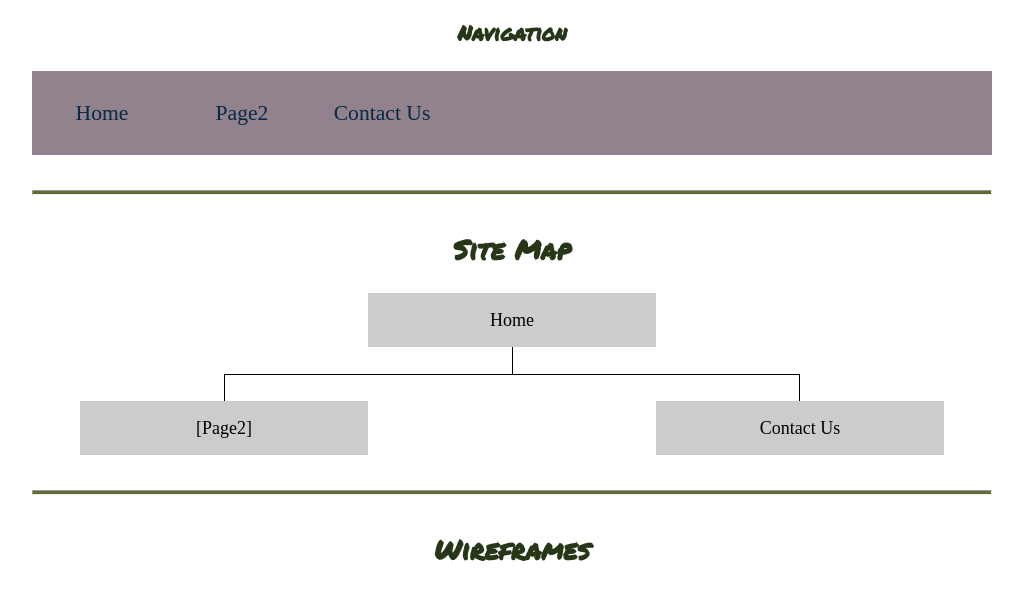
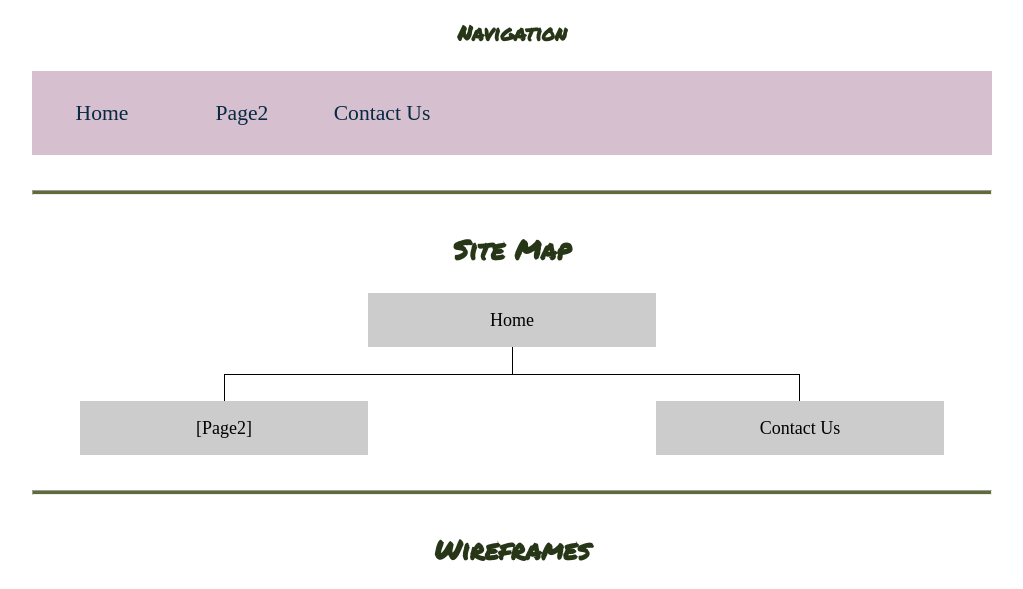
Before and after one commit to ConorMcDowell/wdd130, a plain HTML site: page wwr/site-plan-rafting.html in a window 1280 px wide. Shown: the part 2103-2692 px from the top of the page, without its empty margins (128-1151 px from the left). Drawn offline with Linux system fonts and the light colour scheme; files whose address does not match are found by name; a web font is replaced by a local one.

Commit message:
nav color

```diff
--- a/wwr/styles/site-plan-rafting.css
+++ b/wwr/styles/site-plan-rafting.css
@@ -22,7 +22,7 @@ Fonts are separated by a & */
   --paragraph-color-on-color: #FFFFFF; /* paragraph text on a colored background */
   --paragraph-background-color: #813405  ;
   --nav-link-color: #072942;
-  --nav-background-color: #92828D;
+  --nav-background-color: #d6bfcf;
   --nav-hover-link-color: white;
   --nav-hover-background-color: #396E94;
 }
```
